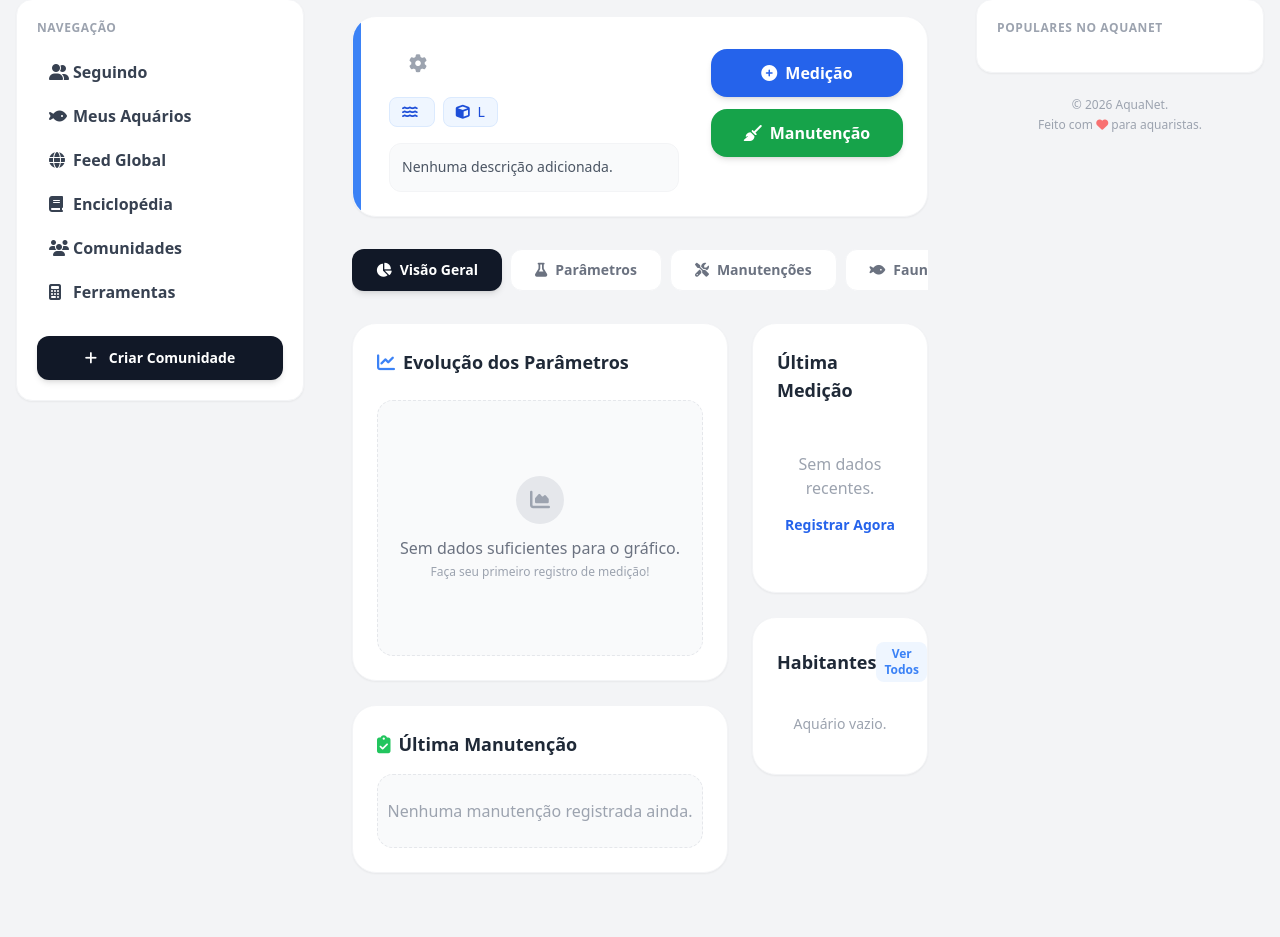
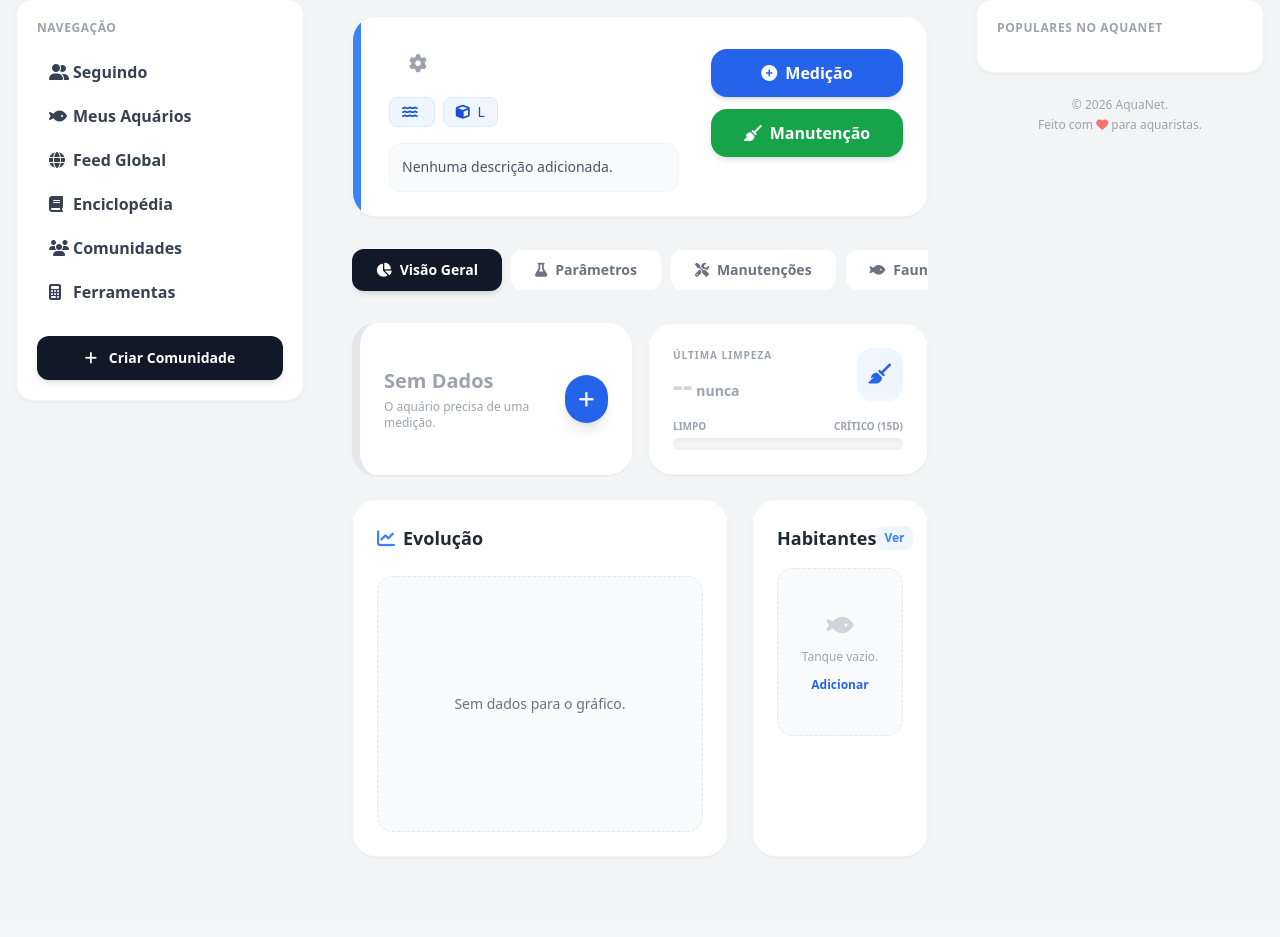
Before and after one commit to gabrielsdcosentino/aquanet-public, a Python web app: template templates/aquarium_dashboard.html in a window 1280 px wide. Shown: the part 97-1034 px from the top of the page. After the commit the page ends 929 px from the top, so only its background shows below. Run offline with Jinja, Linux system fonts and the light colour scheme; the template is opened without the code that fills it, so the values that code supplies are empty; some libraries are stand-ins or nearby versions.

Commit message:
Atualizar o aquarium_dashboard.html

```diff
--- a/templates/aquarium_dashboard.html
+++ b/templates/aquarium_dashboard.html
@@ -67,118 +67,155 @@
 
     <div id="overview" class="tab-content block animate-fade-in">
 
+        <div class="grid grid-cols-1 md:grid-cols-2 gap-4 mb-6">
+
+            {% if latest_log %}
+                {% set status_color = 'green' %}
+                {% set status_title = 'Excelente' %}
+                {% set status_icon = 'fa-check-circle' %}
+                {% set status_msg = 'Ecossistema estável.' %}
+
+                {% if latest_log.ammonia > 0.25 or latest_log.nitrite > 0.5 %}
+                    {% set status_color = 'red' %}
+                    {% set status_title = 'CRÍTICO' %}
+                    {% set status_icon = 'fa-biohazard' %}
+                    {% set status_msg = 'Amônia/Nitrito tóxicos! TPA Urgente.' %}
+                {% elif latest_log.ph > 8.0 or latest_log.ph < 6.4 %}
+                    {% set status_color = 'yellow' %}
+                    {% set status_title = 'Atenção' %}
+                    {% set status_icon = 'fa-exclamation-triangle' %}
+                    {% set status_msg = 'pH fora da faixa ideal.' %}
+                {% endif %}
+
+                <div class="bg-white rounded-3xl shadow-sm border-l-8 border-{{ status_color }}-500 p-6 flex items-center justify-between relative overflow-hidden">
+                    <div class="z-10">
+                        <p class="text-[10px] font-bold text-gray-400 uppercase tracking-widest">Saúde do Aquário</p>
+                        <h2 class="text-2xl font-black text-{{ status_color }}-600 leading-none mt-1 mb-1">{{ status_title }}</h2>
+                        <div class="inline-flex items-center bg-gray-50 rounded-lg px-2 py-1 mb-2">
+                            <i class="far fa-clock text-xs text-gray-400 mr-1"></i>
+                            <span class="text-xs font-bold text-gray-500">{{ latest_log.date.strftime('%d/%m às %H:%M') }}</span>
+                        </div>
+                        <p class="text-xs font-medium text-gray-600 bg-white/80 backdrop-blur-sm rounded-lg py-1">{{ status_msg }}</p>
+                    </div>
+                    <div class="bg-{{ status_color }}-50 text-{{ status_color }}-500 rounded-full w-16 h-16 flex items-center justify-center flex-shrink-0 shadow-inner">
+                        <i class="fas {{ status_icon }} text-3xl"></i>
+                    </div>
+                </div>
+            {% else %}
+                <div class="bg-white rounded-3xl shadow-sm border-l-8 border-gray-200 p-6 flex items-center justify-between">
+                    <div>
+                        <h2 class="text-xl font-black text-gray-400">Sem Dados</h2>
+                        <p class="text-xs text-gray-400 mt-1">O aquário precisa de uma medição.</p>
+                    </div>
+                    <a href="{{ url_for('log_parameters', aquarium_id=aquarium.id) }}" class="bg-blue-600 text-white w-12 h-12 rounded-full flex items-center justify-center shadow-lg hover:bg-blue-700 hover:scale-110 transition">
+                        <i class="fas fa-plus text-lg"></i>
+                    </a>
+                </div>
+            {% endif %}
+
+            {% set days_since = 0 %}
+            {% if latest_maint and today %}
+                {% set days_since = (today - latest_maint.date).days %}
+            {% else %}
+                {% set days_since = 999 %}
+            {% endif %}
+
+            <div class="bg-white rounded-3xl shadow-sm p-6 border border-gray-100 flex flex-col justify-between relative overflow-hidden">
+                <div class="flex justify-between items-start z-10">
+                    <div>
+                        <p class="text-[10px] font-bold text-gray-400 uppercase tracking-widest">Última Limpeza</p>
+                        <div class="flex items-baseline mt-1">
+                            {% if days_since == 999 %}
+                                <span class="text-3xl font-black text-gray-300">--</span>
+                                <span class="text-sm text-gray-400 font-bold ml-1">nunca</span>
+                            {% elif days_since == 0 %}
+                                <span class="text-3xl font-black text-green-500">Hoje</span>
+                            {% else %}
+                                <span class="text-4xl font-black {% if days_since > 15 %}text-red-500{% elif days_since > 7 %}text-yellow-500{% else %}text-gray-800{% endif %}">
+                                    {{ days_since }}
+                                </span>
+                                <span class="text-sm text-gray-400 font-bold ml-1">dias atrás</span>
+                            {% endif %}
+                        </div>
+                    </div>
+
+                    <a href="{{ url_for('log_maintenance', aquarium_id=aquarium.id) }}" class="bg-blue-50 hover:bg-blue-600 group p-3 rounded-2xl transition-all cursor-pointer shadow-sm">
+                        <i class="fas fa-broom text-blue-600 group-hover:text-white text-xl transition-colors"></i>
+                    </a>
+                </div>
+
+                <div class="mt-4 z-10">
+                    <div class="flex justify-between text-[10px] text-gray-400 mb-1 font-bold uppercase">
+                        <span>Limpo</span>
+                        <span>Crítico (15d)</span>
+                    </div>
+                    <div class="w-full bg-gray-100 rounded-full h-3 overflow-hidden shadow-inner">
+                        {% set width_percent = (days_since / 15) * 100 %}
+                        {% if width_percent > 100 %}{% set width_percent = 100 %}{% endif %}
+                        {% if days_since == 999 %}{% set width_percent = 0 %}{% endif %}
+                        <div class="h-full rounded-full transition-all duration-1000 ease-out {% if days_since > 15 %}bg-red-500{% elif days_since > 7 %}bg-yellow-400{% else %}bg-green-500{% endif %}" style="width: {{ width_percent }}%"></div>
+                    </div>
+                </div>
+            </div>
+        </div>
+
+        {% if latest_log %}
+        <div class="grid grid-cols-4 gap-3 mb-6">
+            <div class="bg-blue-50 rounded-2xl p-3 text-center border border-blue-100 shadow-sm">
+                <span class="block text-[9px] font-bold text-blue-400 uppercase tracking-wider">pH</span>
+                <span class="block text-xl font-black text-blue-600">{{ latest_log.ph if latest_log.ph else '-' }}</span>
+            </div>
+            <div class="bg-orange-50 rounded-2xl p-3 text-center border border-orange-100 shadow-sm">
+                <span class="block text-[9px] font-bold text-orange-400 uppercase tracking-wider">Temp</span>
+                <span class="block text-xl font-black text-orange-600">{{ latest_log.temperature|int if latest_log.temperature else '-' }}°</span>
+            </div>
+            <div class="bg-red-50 rounded-2xl p-3 text-center border border-red-100 shadow-sm">
+                <span class="block text-[9px] font-bold text-red-400 uppercase tracking-wider">Amônia</span>
+                <span class="block text-xl font-black text-red-600">{{ latest_log.ammonia if latest_log.ammonia is not none else '-' }}</span>
+            </div>
+            <div class="bg-purple-50 rounded-2xl p-3 text-center border border-purple-100 shadow-sm">
+                <span class="block text-[9px] font-bold text-purple-400 uppercase tracking-wider">Nitrito</span>
+                <span class="block text-xl font-black text-purple-600">{{ latest_log.nitrite if latest_log.nitrite is not none else '-' }}</span>
+            </div>
+        </div>
+        {% endif %}
+
         <div class="grid grid-cols-1 lg:grid-cols-3 gap-6">
 
-            <div class="lg:col-span-2 space-y-6">
-
-                <div class="bg-white p-6 rounded-3xl shadow-sm border border-gray-100">
+            <div class="lg:col-span-2">
+                <div class="bg-white p-6 rounded-3xl shadow-sm border border-gray-100 h-full">
                     <div class="flex justify-between items-center mb-6">
-                        <h3 class="text-lg font-bold text-gray-800"><i class="fas fa-chart-line mr-2 text-blue-500"></i>Evolução dos Parâmetros</h3>
+                        <h3 class="text-lg font-bold text-gray-800"><i class="fas fa-chart-line mr-2 text-blue-500"></i>Evolução</h3>
                         {% if latest_log %}
                         <button onclick="openShareModal()" class="bg-purple-100 text-purple-600 hover:bg-purple-200 px-3 py-1.5 rounded-lg text-xs font-bold transition-colors">
-                            <i class="fas fa-share-alt mr-1"></i> Compartilhar
+                            <i class="fas fa-share-alt mr-1"></i> Postar
                         </button>
                         {% endif %}
                     </div>
 
                     {% if history_logs|length > 0 %}
-                        <div class="relative h-72 w-full">
+                        <div class="relative h-64 w-full">
                             <canvas id="parametersChart"></canvas>
                         </div>
                     {% else %}
                         <div class="flex flex-col items-center justify-center h-64 bg-gray-50 rounded-2xl border border-dashed border-gray-200">
-                            <div class="w-12 h-12 bg-gray-200 rounded-full flex items-center justify-center mb-3">
-                                <i class="fas fa-chart-area text-gray-400 text-xl"></i>
-                            </div>
-                            <p class="text-gray-500 font-medium">Sem dados suficientes para o gráfico.</p>
-                            <p class="text-xs text-gray-400 mt-1">Faça seu primeiro registro de medição!</p>
-                        </div>
-                    {% endif %}
-                </div>
-
-                <div class="bg-white p-6 rounded-3xl shadow-sm border border-gray-100">
-                    <h3 class="text-lg font-bold text-gray-800 mb-4"><i class="fas fa-clipboard-check mr-2 text-green-500"></i>Última Manutenção</h3>
-
-                    {% if latest_maint %}
-                        <div class="flex items-start p-4 bg-green-50 rounded-2xl border border-green-100">
-                            <div class="bg-green-200 text-green-700 w-10 h-10 rounded-xl flex items-center justify-center flex-shrink-0 mr-4">
-                                <i class="fas fa-check"></i>
-                            </div>
-                            <div>
-                                <h4 class="font-bold text-green-900">{{ latest_maint.maintenance_type }}</h4>
-                                <p class="text-sm text-green-700 mt-1">{{ latest_maint.description }}</p>
-                                <p class="text-xs text-green-600 mt-2 font-semibold"><i class="far fa-clock mr-1"></i> {{ latest_maint.date.strftime('%d/%m/%Y às %H:%M') }}</p>
-                            </div>
-                        </div>
-                    {% else %}
-                        <div class="text-center py-6 text-gray-400 bg-gray-50 rounded-2xl border border-dashed border-gray-200">
-                            <p>Nenhuma manutenção registrada ainda.</p>
+                            <p class="text-gray-500 font-medium text-sm">Sem dados para o gráfico.</p>
                         </div>
                     {% endif %}
                 </div>
             </div>
 
-            <div class="space-y-6">
-
-                <div class="bg-white p-6 rounded-3xl shadow-sm border border-gray-100">
-                    <div class="flex justify-between items-center mb-4">
-                        <h3 class="text-lg font-bold text-gray-800">Última Medição</h3>
-                        {% if latest_log %}
-                        <span class="text-xs font-medium text-gray-400">{{ latest_log.date.strftime('%d/%m %H:%M') }}</span>
-                        {% endif %}
-                    </div>
-
-                    {% if latest_log %}
-                        <div class="grid grid-cols-2 gap-2">
-                            <div class="bg-blue-50 p-2.5 rounded-xl border border-blue-100 text-center">
-                                <span class="text-[10px] font-bold text-blue-400 uppercase tracking-wider">pH</span>
-                                <p class="text-xl font-black text-blue-700 mt-0.5">{{ latest_log.ph if latest_log.ph else '--' }}</p>
-                            </div>
-                            <div class="bg-orange-50 p-2.5 rounded-xl border border-orange-100 text-center">
-                                <span class="text-[10px] font-bold text-orange-400 uppercase tracking-wider">Temp</span>
-                                <p class="text-xl font-black text-orange-700 mt-0.5">{{ latest_log.temperature if latest_log.temperature else '--' }}<span class="text-sm align-top">°C</span></p>
-                            </div>
-                            <div class="bg-red-50 p-2.5 rounded-xl border border-red-100 text-center">
-                                <span class="text-[10px] font-bold text-red-400 uppercase tracking-wider">Amônia</span>
-                                <p class="text-xl font-black text-red-700 mt-0.5">{{ latest_log.ammonia if latest_log.ammonia is not none else '--' }}</p>
-                                <span class="text-[9px] text-red-400">ppm</span>
-                            </div>
-                            <div class="bg-purple-50 p-2.5 rounded-xl border border-purple-100 text-center">
-                                <span class="text-[10px] font-bold text-purple-400 uppercase tracking-wider">Nitrito</span>
-                                <p class="text-xl font-black text-purple-700 mt-0.5">{{ latest_log.nitrite if latest_log.nitrite is not none else '--' }}</p>
-                                <span class="text-[9px] text-purple-400">ppm</span>
-                            </div>
-                            <div class="bg-yellow-50 p-2.5 rounded-xl border border-yellow-100 text-center col-span-2">
-                                <span class="text-[10px] font-bold text-yellow-500 uppercase tracking-wider">Nitrato</span>
-                                <p class="text-xl font-black text-yellow-700 mt-0.5">{{ latest_log.nitrate if latest_log.nitrate is not none else '--' }}</p>
-                                <span class="text-[9px] text-yellow-500">ppm</span>
-                            </div>
-                        </div>
-
-                        {% if latest_log.notes %}
-                        <div class="mt-4 p-3 bg-gray-50 rounded-xl text-sm text-gray-600 italic border border-gray-100">
-                            "{{ latest_log.notes }}"
-                        </div>
-                        {% endif %}
-
-                    {% else %}
-                        <div class="text-center py-8">
-                            <p class="text-gray-400 mb-3">Sem dados recentes.</p>
-                            <a href="{{ url_for('log_parameters', aquarium_id=aquarium.id) }}" class="text-blue-600 font-bold hover:underline text-sm">Registrar Agora</a>
-                        </div>
-                    {% endif %}
-                </div>
-
-                <div class="bg-white p-6 rounded-3xl shadow-sm border border-gray-100">
+            <div>
+                <div class="bg-white p-6 rounded-3xl shadow-sm border border-gray-100 h-full">
                     <div class="flex justify-between items-center mb-4">
                         <h3 class="text-lg font-bold text-gray-800">Habitantes</h3>
-                        <button onclick="openTab('fauna', document.querySelectorAll('.tab-btn')[3])" class="text-xs font-bold text-blue-500 bg-blue-50 px-2 py-1 rounded-lg hover:bg-blue-100">Ver Todos</button>
+                        <button onclick="openTab('fauna', document.querySelectorAll('.tab-btn')[3])" class="text-xs font-bold text-blue-500 bg-blue-50 px-2 py-1 rounded-lg hover:bg-blue-100">Ver</button>
                     </div>
 
                     {% if aquarium.fauna %}
                     <div class="flex flex-wrap gap-2">
                         {% for item in aquarium.fauna[:6] %}
-                        <span class="inline-flex items-center bg-gray-100 text-gray-700 px-3 py-1.5 rounded-lg text-xs font-semibold">
+                        <span class="inline-flex items-center bg-gray-50 border border-gray-100 text-gray-700 px-3 py-2 rounded-xl text-xs font-bold">
                             {% if item.fauna_type == 'Peixe' %}🐟{% elif item.fauna_type == 'Planta' %}🌿{% else %}🐌{% endif %}
                             <span class="ml-1">{{ item.name }}</span>
                             <span class="ml-1.5 bg-gray-200 text-gray-600 px-1.5 rounded-md text-[10px]">{{ item.quantity }}</span>
@@ -186,12 +223,13 @@
                         {% endfor %}
                     </div>
                     {% else %}
-                        <div class="text-center py-4">
-                            <p class="text-gray-400 text-sm">Aquário vazio.</p>
+                        <div class="text-center py-10 bg-gray-50 rounded-2xl border border-dashed border-gray-200">
+                            <i class="fas fa-fish text-2xl text-gray-300 mb-2"></i>
+                            <p class="text-gray-400 text-xs">Tanque vazio.</p>
+                            <a href="{{ url_for('add_fauna', aquarium_id=aquarium.id) }}" class="mt-3 inline-block text-blue-600 text-xs font-bold hover:underline">Adicionar</a>
                         </div>
                     {% endif %}
                 </div>
-
             </div>
         </div>
     </div>
```
